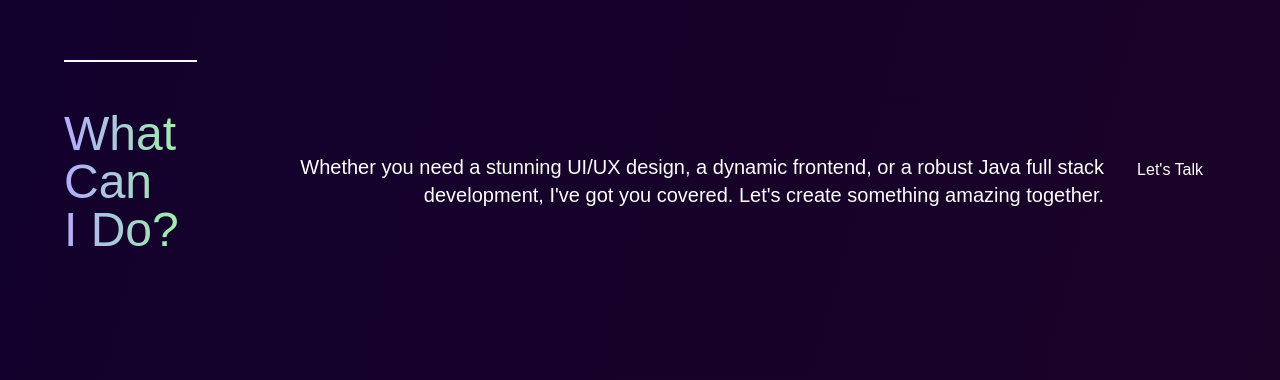
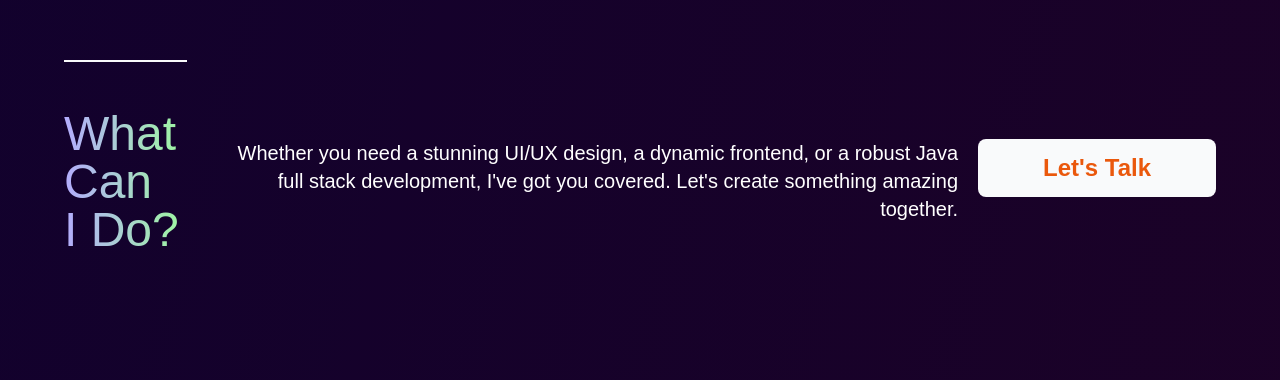
Before and after one commit to karangangwar341/vite-project, a React (Vite) app in the folder Portfolio/frontend/: page / in a window 1280 px wide. Shown: the part 3200-3580 px from the top of the page. Built offline with nearby package versions, Linux system fonts and the light colour scheme.

Commit message:
improved some css

```diff
--- a/Portfolio/frontend/src/Components/Services.jsx
+++ b/Portfolio/frontend/src/Components/Services.jsx
@@ -70,7 +70,7 @@ function Services() {
               className="text-white hover:text-gray-300"
               onClick={handleContactClick}
             >
-              <button className="rounded-full px-3 py-1 bg-white/0 hover:scale-110 transition-transform">
+              <button className="flex justify-center items-center px-16 py-3 text-2xl font-semibold text-center text-orange-600 bg-gray-50 rounded-lg max-md:px-5 hover:scale-110 transition-transform">
                 Let's Talk
               </button>
             </Link>
--- a/Portfolio/frontend/src/Components/SkillBubble.jsx
+++ b/Portfolio/frontend/src/Components/SkillBubble.jsx
@@ -13,7 +13,7 @@ const SkillBubble = ({ percentage, description, icon, color }) => {
   return (
     <animated.div
       style={styles}
-      className="relative flex items-center justify-center m-6 md:w-64 md:h-64 w-44 h-44 md:hover:w-80 hover:w-72    rounded-full shadow-white/20 bg-gray-300/5 text-white shadow-xl"
+      className="relative flex items-center justify-center  m-6 md:w-64 md:h-64 w-44 h-44 md:hover:w-80 hover:w-72    rounded-full shadow-white/20 bg-gray-300/10 text-white shadow-xl"
       onMouseEnter={() => setHovered(true)}
       onMouseLeave={() => setHovered(false)}
     >
```
